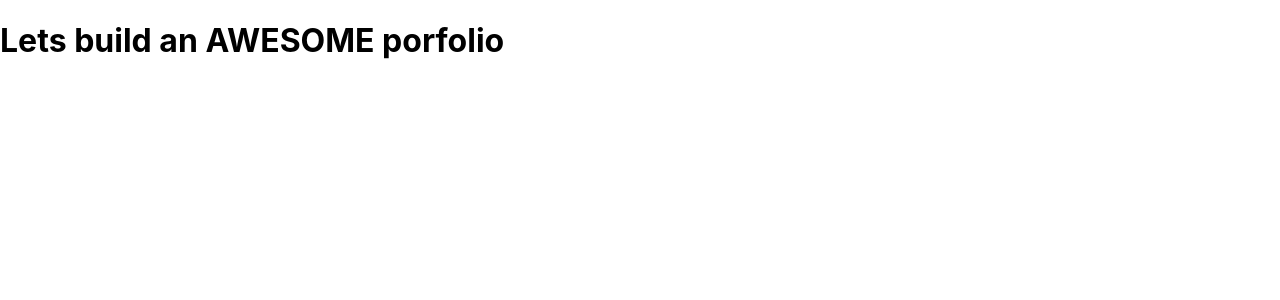
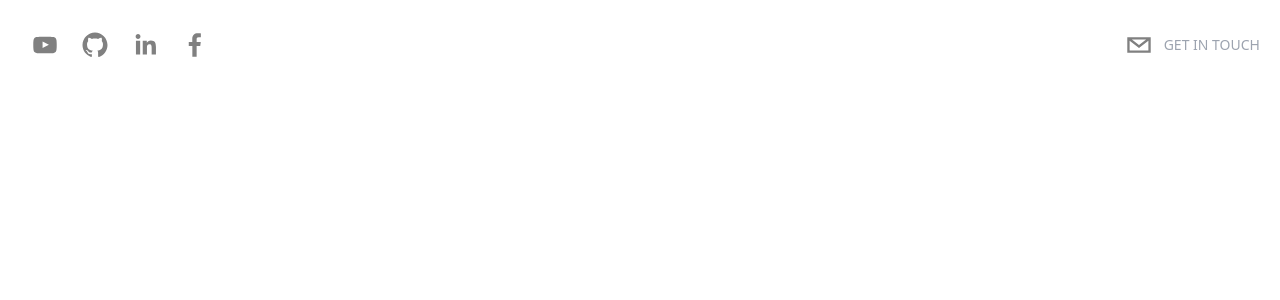
Before and after one commit to todoca/portfolio-2023, a Next.js app: page / in a window 1280 px wide. Shown: the top 300 px of the page. Built offline with nearby package versions, Linux system fonts and the light colour scheme.

Commit message:
header done

```diff
--- /dev/null
+++ b/components/Header.tsx
@@ -0,0 +1,82 @@
+import React from "react";
+import { SocialIcon } from "react-social-icons";
+import { motion } from "framer-motion";
+
+type Props = {};
+
+const Header = (props: Props) => {
+  return (
+    <header
+      className="sticky top-0 p-5 flex items-start
+    justify-between max-w-7xl mx-auto z-20"
+    >
+      <motion.div
+        initial={{
+          x: -500,
+          opacity: 0,
+          scale: 0.5,
+        }}
+        animate={{
+          x: 0,
+          opacity: 1,
+          scale: 1,
+        }}
+        transition={{
+          duration: 1.5,
+        }}
+        className="flex flex-row items-center"
+      >
+        {/* Logo */}
+        {/* Social Icon */}
+        <SocialIcon
+          url="https://www.youtube.com/@todoca"
+          fgColor="gray"
+          bgColor="transparent"
+        />
+        <SocialIcon
+          url="https://github.com/todoca/"
+          fgColor="gray"
+          bgColor="transparent"
+        />
+        <SocialIcon
+          url="https://www.linkedin.com/in/alejandromarcano/"
+          fgColor="gray"
+          bgColor="transparent"
+        />
+        <SocialIcon
+          url="https://www.facebook.com/alejandro.marcano/"
+          fgColor="gray"
+          bgColor="transparent"
+        />
+      </motion.div>
+      <motion.div
+        initial={{
+          x: 500,
+          opacity: 0,
+          scale: 0.5,
+        }}
+        animate={{
+          x: 0,
+          opacity: 1,
+          scale: 1,
+        }}
+        transition={{
+          duration: 1,
+        }}
+        className="flex flex-row items-center text-gray-300 cursor-pointer"
+      >
+        <SocialIcon
+          className="cursor-pointer"
+          network="email"
+          fgColor="gray"
+          bgColor="transparent"
+        />
+        <p className="uppercase hidden md:inline-flex text-sm text-gray-400">
+          Get In Touch
+        </p>
+      </motion.div>
+    </header>
+  );
+};
+
+export default Header;
--- /dev/null
+++ b/components/index.ts
@@ -0,0 +1 @@
+export * from "./Header";
--- a/pages/index.tsx
+++ b/pages/index.tsx
@@ -1,4 +1,5 @@
 import Head from 'next/head'
+import Header from '../components/Header'
 
 export default function Home() {
   return (
@@ -6,7 +7,21 @@ export default function Home() {
       <Head>
         <title>Luis PortFolio</title>
       </Head>
-      <h1>Lets build an AWESOME porfolio</h1>
+
+      {/* Header */}
+      <Header/>
+
+      {/* Hero */}
+
+      {/* About */}
+
+      {/* Experience */}
+
+      {/* Skills */}
+
+      {/* Projects */}
+
+      {/* Contact me */}
     </div>
   )
 }
--- /dev/null
+++ b/postcss.config.js
@@ -0,0 +1,6 @@
+module.exports = {
+  plugins: {
+    tailwindcss: {},
+    autoprefixer: {},
+  },
+}
--- a/styles/globals.css
+++ b/styles/globals.css
@@ -1,26 +1,3 @@
-html,
-body {
-  padding: 0;
-  margin: 0;
-  font-family: -apple-system, BlinkMacSystemFont, Segoe UI, Roboto, Oxygen,
-    Ubuntu, Cantarell, Fira Sans, Droid Sans, Helvetica Neue, sans-serif;
-}
-
-a {
-  color: inherit;
-  text-decoration: none;
-}
-
-* {
-  box-sizing: border-box;
-}
-
-@media (prefers-color-scheme: dark) {
-  html {
-    color-scheme: dark;
-  }
-  body {
-    color: white;
-    background: black;
-  }
-}
+@tailwind base;
+@tailwind components;
+@tailwind utilities;
--- /dev/null
+++ b/tailwind.config.js
@@ -0,0 +1,11 @@
+/** @type {import('tailwindcss').Config} */
+module.exports = {
+  content: [
+    "./pages/**/*.{js,ts,jsx,tsx}",
+    "./components/**/*.{js,ts,jsx,tsx}"
+  ],
+  theme: {
+    extend: {},
+  },
+  plugins: [],
+}
```
Also changed, not shown: package.json (+8 -0 lines), styles/Home.module.css (deleted, +0 -129 lines), 2 other files (tests, documents, lock files or other folders).
